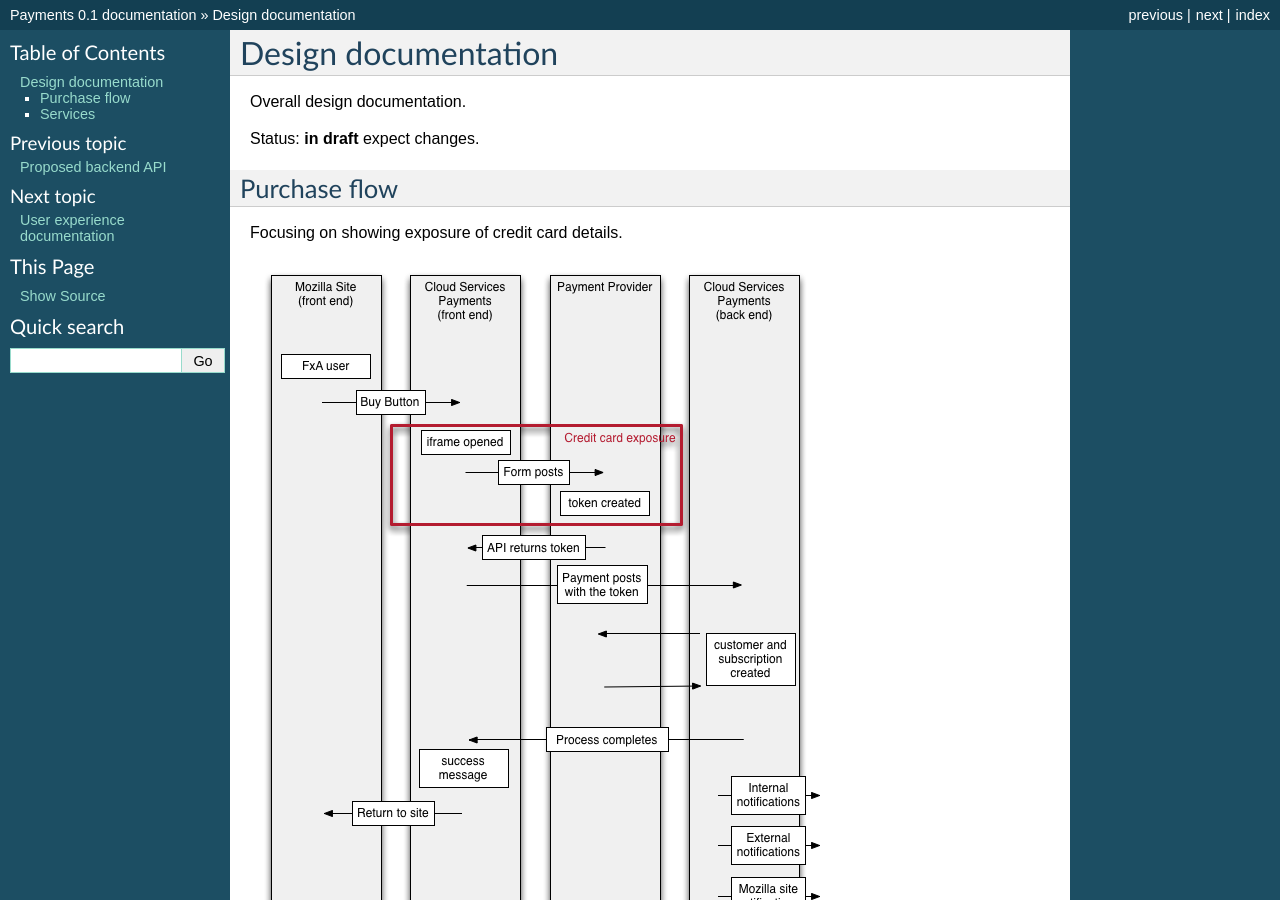
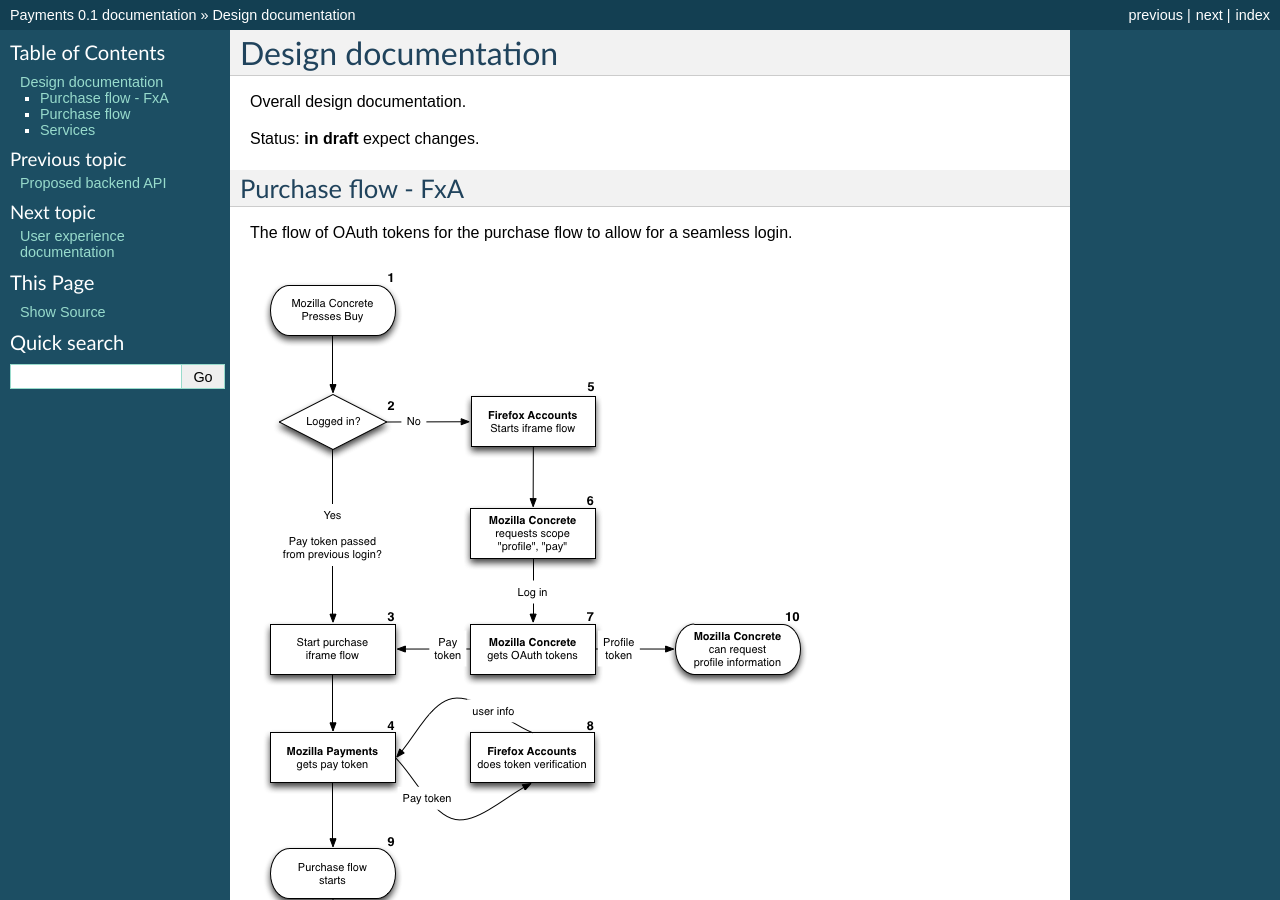
Before and after one commit to mozilla/payments, a Sphinx documentation site: the page built from docs/design/design.rst, in a window 1280 px wide and 900 px high. Built offline with Sphinx 7.4.7, drawn with Linux system fonts in a browser that asks for light colours.

Commit message:
buy flow with fxa

```diff
--- a/docs/design/design.rst
+++ b/docs/design/design.rst
@@ -4,6 +4,13 @@
 Overall design documentation.
 
 Status: **in draft** expect changes.
+
+Purchase flow - FxA
+-------------------
+
+The flow of OAuth tokens for the purchase flow to allow for a seamless login.
+
+.. image:: buy-flow-fxa.png
 
 Purchase flow
 -------------
```
Also changed, not shown: docs/design/buy-flow-fxa.png (added), 1 other file.
